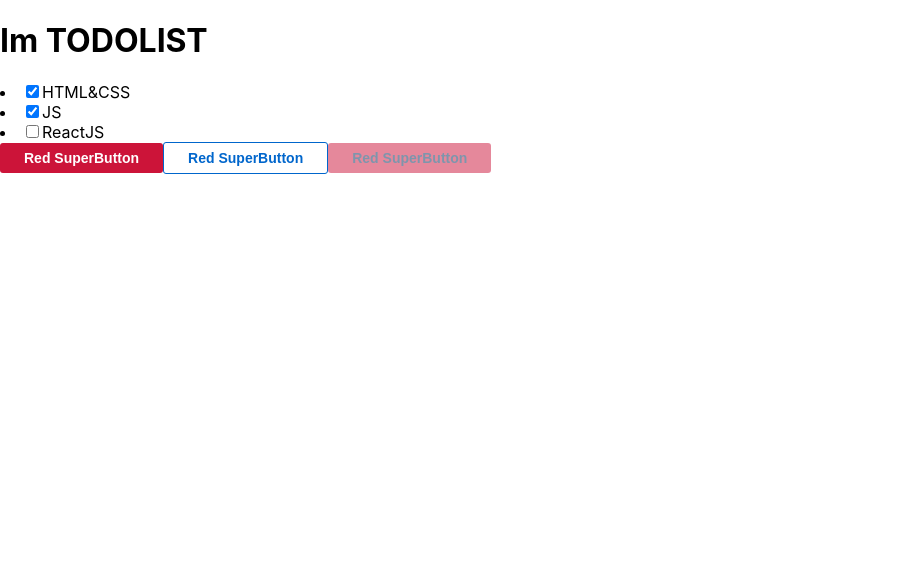
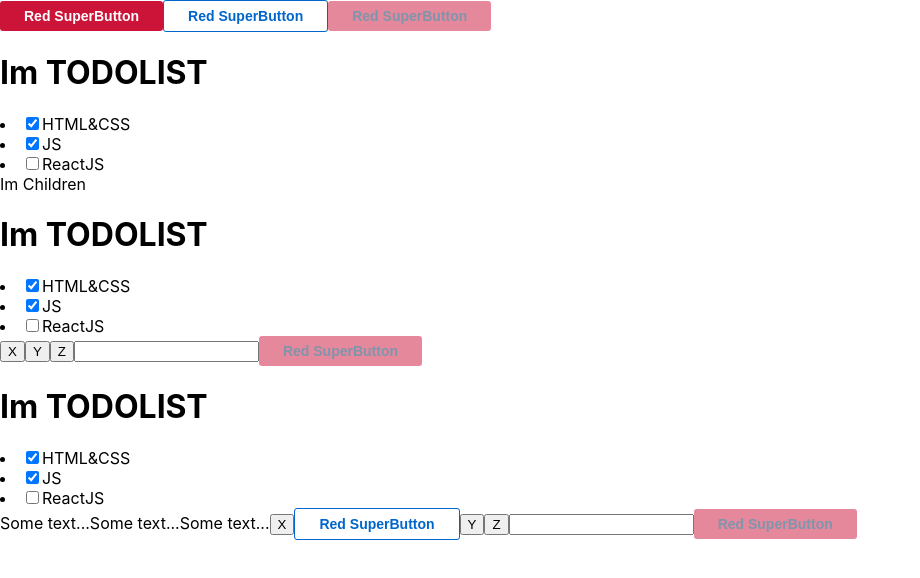
Before and after one commit to Kliapwnz/dopIgor, a React (Create React App) app: page / in a window 1280 px wide. Shown: the top 578 px of the page, without its empty margins (0-920 px from the left). Built offline with nearby package versions, Linux system fonts and the light colour scheme.

Commit message:
children

```diff
--- a/src/App.tsx
+++ b/src/App.tsx
@@ -18,10 +18,29 @@ function App() {
 
     return (
         <div>
-            <SuperTodolist tasks={tasks}/>
+
             <SuperButton callBack={()=>{}} color={"red"}>Red SuperButton</SuperButton>
             <SuperButton callBack={()=>{}} color={"secondary"}>Red SuperButton</SuperButton>
             <SuperButton callBack={()=>{}} disabled={true}>Red SuperButton</SuperButton>
+            <SuperTodolist tasks={tasks}>{"Im Children"}</SuperTodolist>
+            <SuperTodolist tasks={tasks}>
+                <button>X</button>
+                <button>Y</button>
+                <button>Z</button>
+                <input type="Hello"/>
+                <SuperButton callBack={()=>{}} disabled={true}>Red SuperButton</SuperButton>
+            </SuperTodolist>
+            <SuperTodolist tasks={tasks}>
+                <span>Some text...</span>
+                <span>Some text...</span>
+                <span>Some text...</span>
+                <button>X</button>
+                <SuperButton callBack={()=>{}} color={"secondary"}>Red SuperButton</SuperButton>
+                <button>Y</button>
+                <button>Z</button>
+                <input type="Hello"/>
+                <SuperButton callBack={()=>{}} disabled={true}>Red SuperButton</SuperButton>
+            </SuperTodolist>
         </div>
     );
 }
--- a/src/components/SuperTodolist.tsx
+++ b/src/components/SuperTodolist.tsx
@@ -31,6 +31,7 @@ export const SuperTodolist: React.FC<PropsType> = (props) => {
         <div>
             <h1>Im TODOLIST</h1>
             {currentTasks}
+            {children}
         </div>
     );
 };
```
